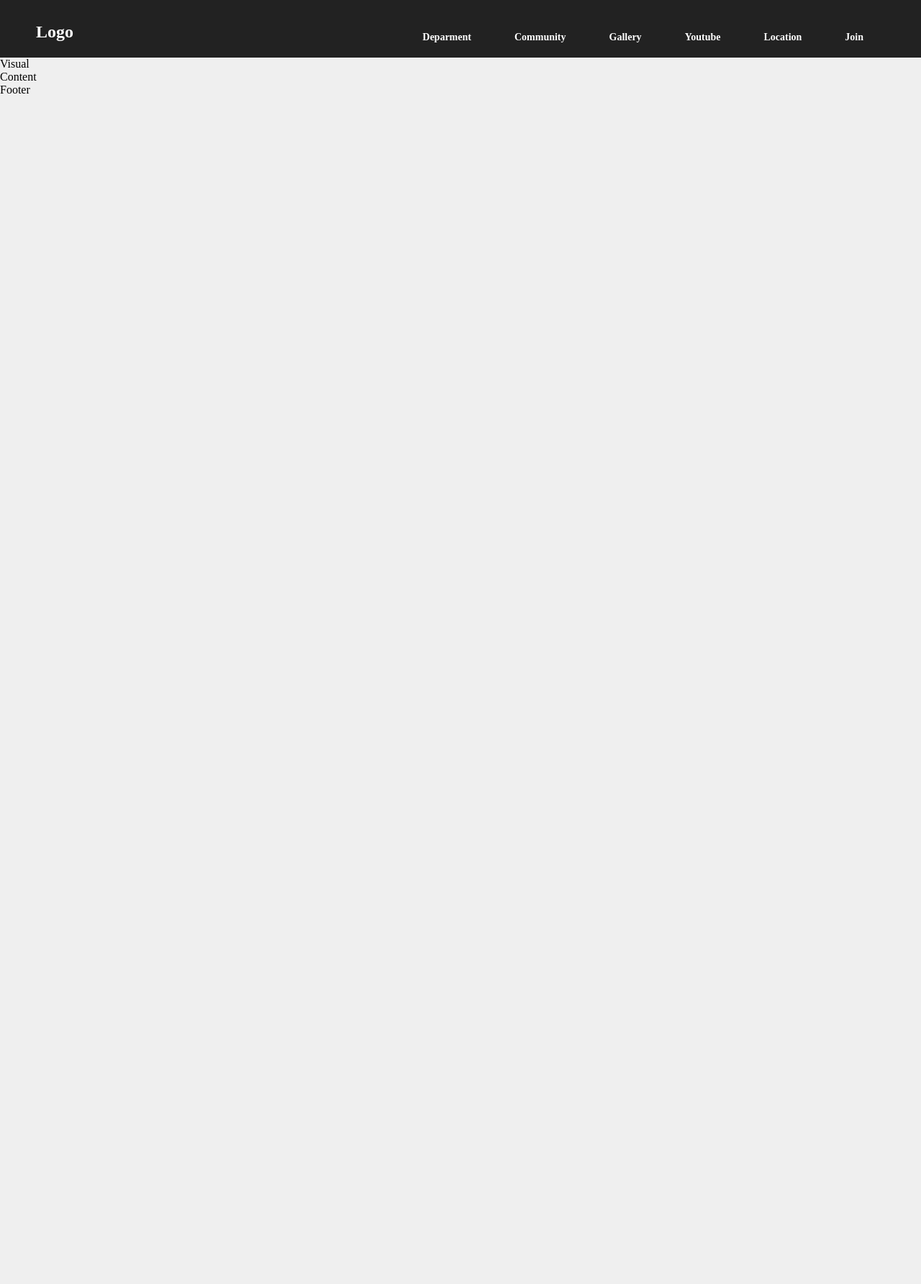
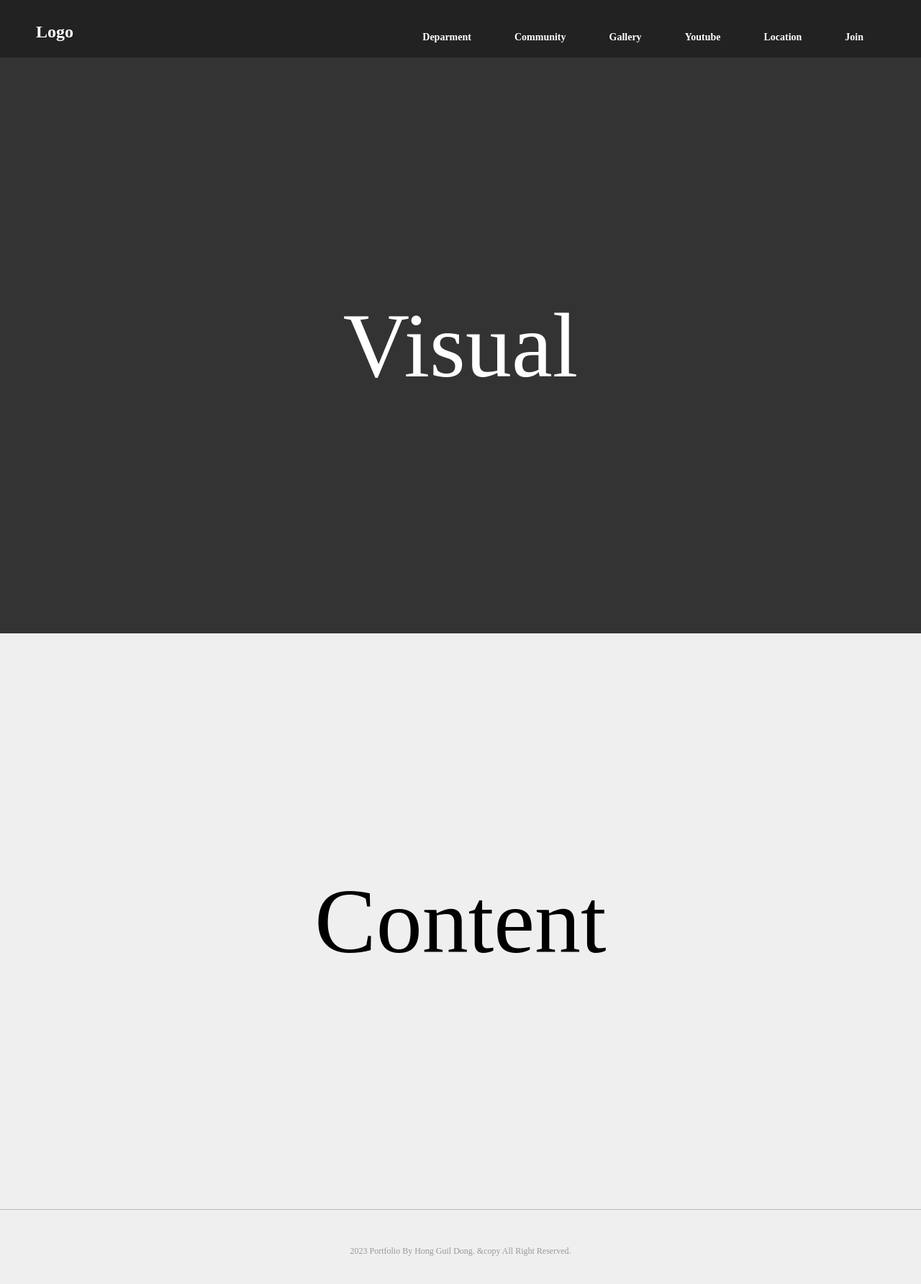
Before and after one commit to devgreact/profile, a React (Create React App) app: page / in a window 1280 px wide. Shown: the top 1784 px of the page at 72% size. Before the commit the page ends 800 px from the top, so only its background shows below. Built offline with nearby package versions, Linux system fonts and the light colour scheme.

Commit message:
Switch 적용

```diff
--- a/src/App.js
+++ b/src/App.js
@@ -1,4 +1,4 @@
-import { Route } from "react-router-dom";
+import { Route, Switch } from "react-router-dom";
 
 // common
 import Header from "./components/common/Header";
@@ -17,12 +17,21 @@
 function App() {
   return (
     <>
-      <Header />
+      {/* 화면에 중첩되는 컴포넌트가 있는 경우 Switch 를 활용한다. */}
+      <Switch>
+        <Route exact path="/">
+          {/* 라우터 값에 따라서 Header props로 type="main" */}
+          <Header type={"main"} />
+          <Visual />
+          <Content />
+        </Route>
 
-      <Route exact path="/">
-        <Visual />
-        <Content />
-      </Route>
+        {/* 라우터에 따라서 header 의 css 를 달리하겠다.  */}
+        {/* 중첩되는 Header 에 대한 처리가 필요하다. */}
+        {/* 컴포넌트를 출력하는 3번째 방법 */}
+        {/* <Header type={"sub"}/> */}
+        <Route path="/" render={() => <Header type={"sub"} />} />
+      </Switch>
 
       <Route path="/department" component={Department} />
       <Route path="/community" component={Community} />
--- a/src/components/common/Footer.js
+++ b/src/components/common/Footer.js
@@ -1,9 +1,13 @@
-import React from 'react'
+import React from "react";
 
 const Footer = () => {
   return (
-    <div>Footer</div>
-  )
-}
+    <footer>
+      <div className="inner">
+        <p>2023 Portfolio By Hong Guil Dong. &copy All Right Reserved.</p>
+      </div>
+    </footer>
+  );
+};
 
-export default Footer
+export default Footer;
--- a/src/components/main/Content.js
+++ b/src/components/main/Content.js
@@ -1,9 +1,7 @@
-import React from 'react'
+import React from "react";
 
 const Content = () => {
-  return (
-    <div>Content</div>
-  )
-}
+  return <main>Content</main>;
+};
 
-export default Content
+export default Content;
--- a/src/components/main/Visual.js
+++ b/src/components/main/Visual.js
@@ -1,9 +1,7 @@
-import React from 'react'
+import React from "react";
 
 const Visual = () => {
-  return (
-    <div>Visual</div>
-  )
-}
+  return <div id="visual">Visual</div>;
+};
 
-export default Visual
+export default Visual;
--- a/src/scss/common/_footer.scss
+++ b/src/scss/common/_footer.scss
@@ -0,0 +1,14 @@
+footer {
+  width: 100%;
+  border-top: 1px solid #bbb;
+  .inner {
+    width: 1180px;
+    margin: 0 auto;
+    padding: 50px;
+    p {
+      font-size: 12px;
+      color: #999;
+      text-align: center;
+    }
+  }
+}
--- a/src/scss/main/_content.scss
+++ b/src/scss/main/_content.scss
@@ -0,0 +1,8 @@
+main {
+  width: 100%;
+  height: 100vh;
+  display: flex;
+  justify-content: center;
+  align-items: center;
+  font-size: 10vw;
+}
--- a/src/scss/main/_visual.scss
+++ b/src/scss/main/_visual.scss
@@ -0,0 +1,10 @@
+#visual {
+  width: 100%;
+  height: 100vh;
+  background-color: #333;
+  display: flex;
+  justify-content: center;
+  align-items: center;
+  font-size: 10vw;
+  color: #fff;
+}
```
